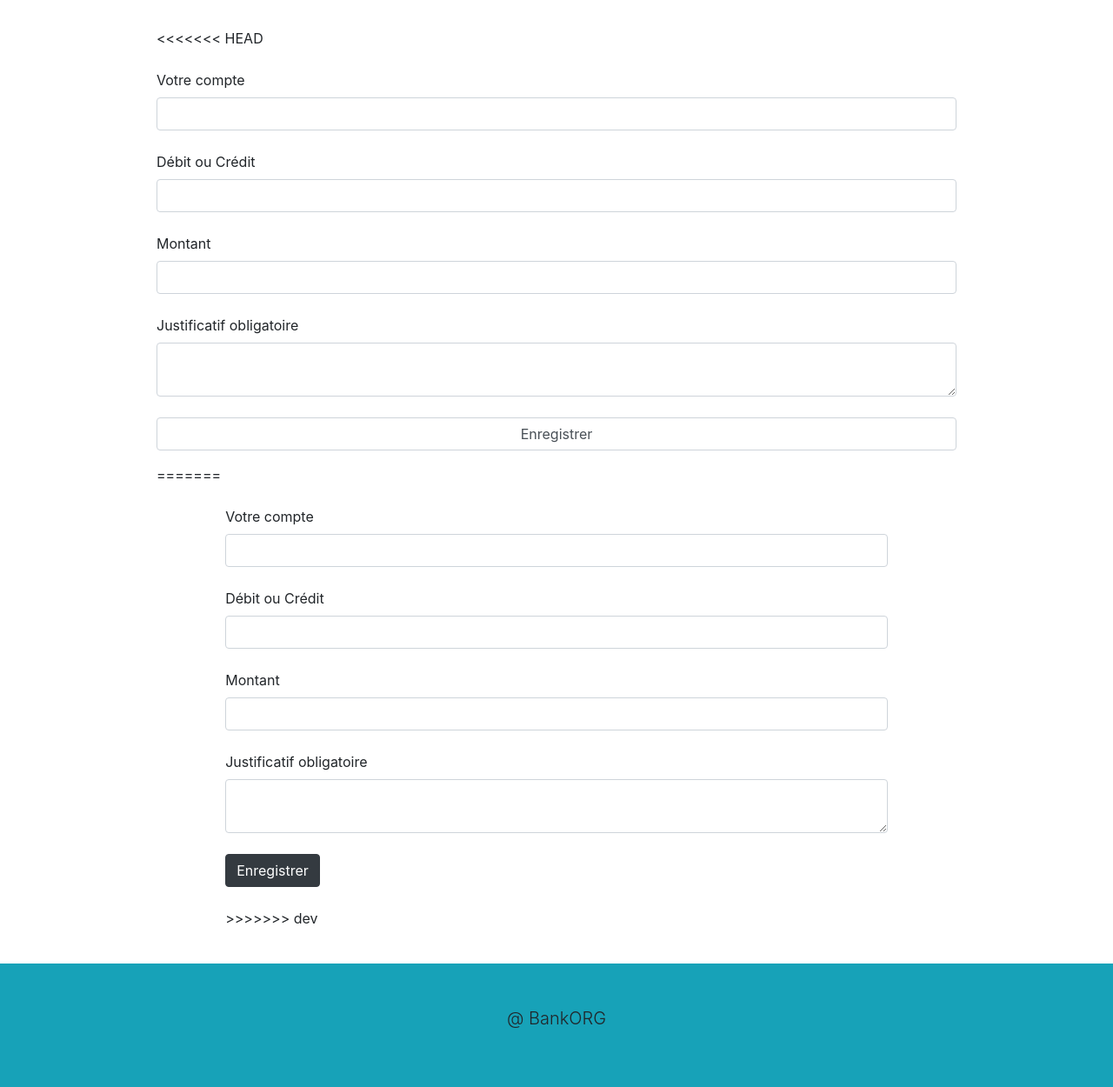
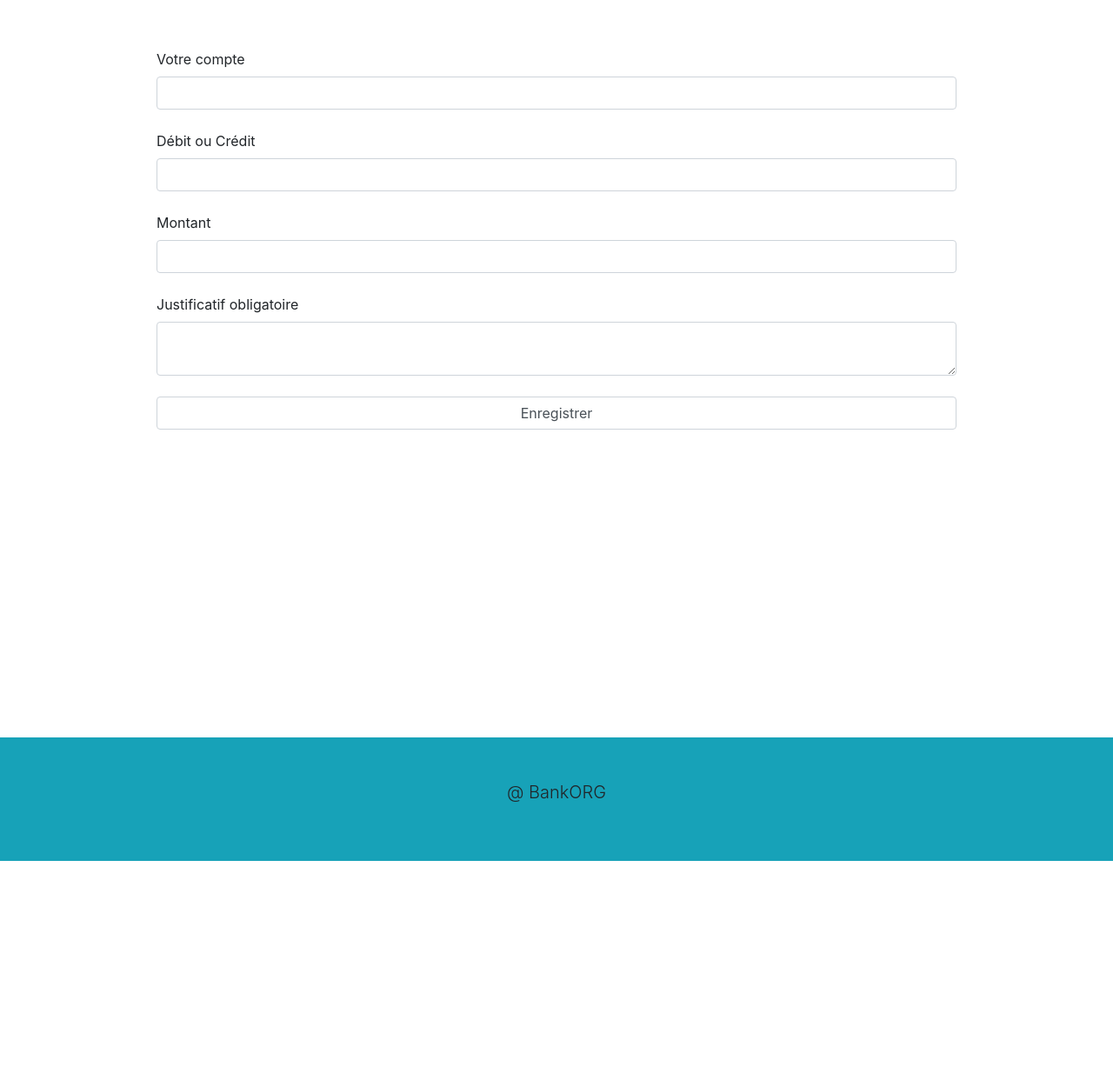
Before and after one commit to royce76/bankORG, a Symfony app: template templates/main/mouvement.html.twig in a window 1280 px wide. Shown: the part 217-1467 px from the top of the page at 87% size. After the commit the page ends 1207 px from the top, so only its background shows below. Run offline with Twig, Linux system fonts and the light colour scheme; the template is opened without the code that fills it, so the values that code supplies are empty; form fields are guessed from the names that the template uses; some libraries are stand-ins or nearby versions.

Commit message:
correction

```diff
--- a/src/Controller/RegistrationController.php
+++ b/src/Controller/RegistrationController.php
@@ -50,7 +50,7 @@ class RegistrationController extends AbstractController
             $entityManager->persist($user);
             $entityManager->flush();
 
-            $errors = $validator->validate($user, ['genre']);
+            $errors = $validator->validate($user);
 
             // generate a signed url and email it to the user
             $this->emailVerifier->sendEmailConfirmation('app_verify_email', $user,
--- a/src/Entity/Account.php
+++ b/src/Entity/Account.php
@@ -33,7 +33,7 @@ class Account
      * @Assert\NotBlank (
      *      message = "Champs vide"
      * )
-     * @Assert\LessThanOrEqual("today UTC", message = "Votre date d'ouverture est incorrecte")
+     * @Assert\GreaterThanOrEqual("today", message = "Votre date d'ouverture est incorrecte")
      */
     private $opening_date;
 
@@ -44,7 +44,7 @@ class Account
      * )
      * @Assert\GreaterThan (
      *      value = 0,
-     *      message = "Solde insuffisants",
+     *      message = "Solde insuffisant",
      * )
      */
     private $balance;
--- a/src/Entity/Operation.php
+++ b/src/Entity/Operation.php
@@ -52,7 +52,7 @@ class Operation
 
     /**
      * @ORM\Column(type="date")
-     * @Assert\GreaterThanOrEqual("today UTC")
+     * @Assert\GreaterThanOrEqual("today")
      */
     private $date_transaction;
 
--- a/templates/inc/navbar.html.twig
+++ b/templates/inc/navbar.html.twig
@@ -1,6 +1,5 @@
 {% if app.user %}
 <nav class="navbar navbar-expand-lg navbar-dark bg-dark">
-    <a class="navbar-brand" href="#">EasyBlog</a>
     <button class="navbar-toggler" type="button" data-toggle="collapse" data-target="#navbarNavAltMarkup" aria-controls="navbarNavAltMarkup" aria-expanded="false" aria-label="Toggle navigation">
       <span class="navbar-toggler-icon"></span>
     </button>
--- a/templates/main/index.html.twig
+++ b/templates/main/index.html.twig
@@ -18,7 +18,7 @@
           <h5 class="card-title">{{ operation.account.AccountType }}</h5>
         </div>
         <ul class="list-group list-group-flush">
-          <li class="list-group-item">Ouvert le {{ operation.account.OpeningDate|date('m/d/Y') }}</li>
+          <li class="list-group-item">Ouvert le {{ operation.account.OpeningDate|date('d/m/Y') }}</li>
           <li class="list-group-item">Solde actuel : {{ operation.account.Balance }} euro</li>
         </ul>
         <div class="card-body">
@@ -37,7 +37,7 @@
         </thead>
         <tbody>
           <tr>
-            <th scope="row">{{ operation.DateTransaction|date('m/d/Y') }}</th>
+            <th scope="row">{{ operation.DateTransaction|date('d/m/Y') }}</th>
             <td>{{ operation.OperationType }}</td>
             <td>{{ operation.Comments }}</td>
             <td>{{ operation.Amount }}</td>
--- a/templates/main/mouvement.html.twig
+++ b/templates/main/mouvement.html.twig
@@ -19,7 +19,6 @@
         </div>
       </div>
     {% endfor %}
-<<<<<<< HEAD
 
     {{ form_start(form, {'attr': {'novalidate': 'novalidate'}}) }}
       <div class="my-4">
@@ -50,40 +49,6 @@
         {{ form_row(form.submit, {
         'label': 'Enregistrer'
         }) }}
-=======
-    <div class="row">
-      <div class="col-10 mx-auto">
-        <div class="my-4">
-            {{ form_row(form.account, {
-                label: 'Votre compte',
-                'attr': {'class': 'form-control'}
-            }) }}
-        </div>
-        <div class="my-4">
-            {{ form_row(form.operation_type, {
-                label: 'Débit ou Crédit',
-                'attr': {'class': 'form-control'}
-            }) }}
-        </div>
-        <div class="my-4">
-            {{ form_row(form.amount, {
-                label: 'Montant',
-                'attr': {'class': 'form-control'}
-            }) }}
-        </div>
-        <div class="my-4">
-            {{ form_row(form.comments, {
-                label: 'Justificatif obligatoire',
-                'attr': {'class': 'form-control'}
-            }) }}
-        </div>
-        <div class="my-4">
-          {{ form_row(form.submit, {
-            'label': 'Enregistrer',
-            'attr': {'class': 'btn btn-dark'}
-          }) }}
-        </div>
->>>>>>> dev
       </div>
     {{ form_end(form) }}
   </div>
```
Also changed, not shown: src/Entity/User.php (+1 -7 lines), templates/reset_password/request.html.twig (+5 -4 lines), templates/security/login.html.twig (+8 -10 lines), src/Controller/MainController.php (line endings or trailing spaces).
